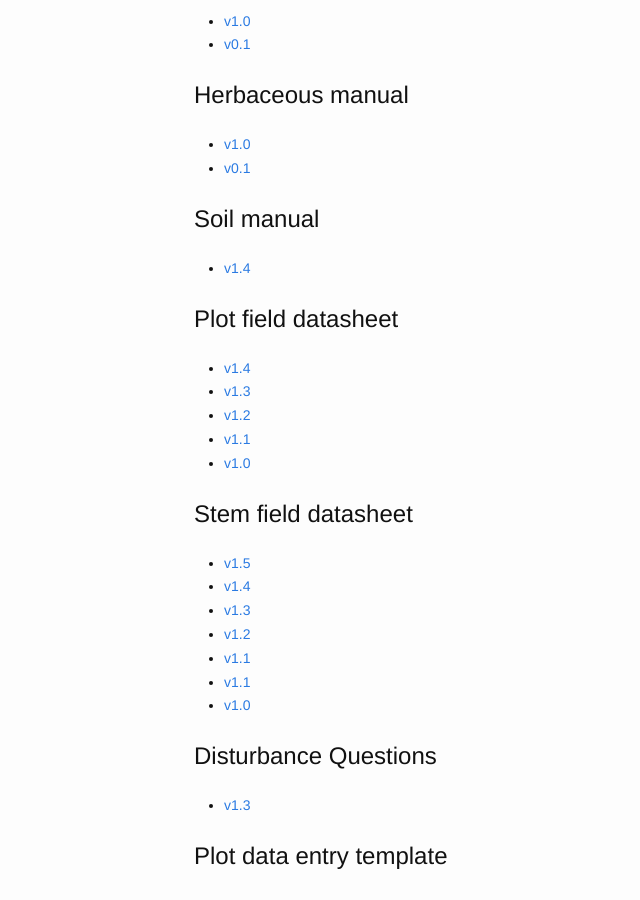
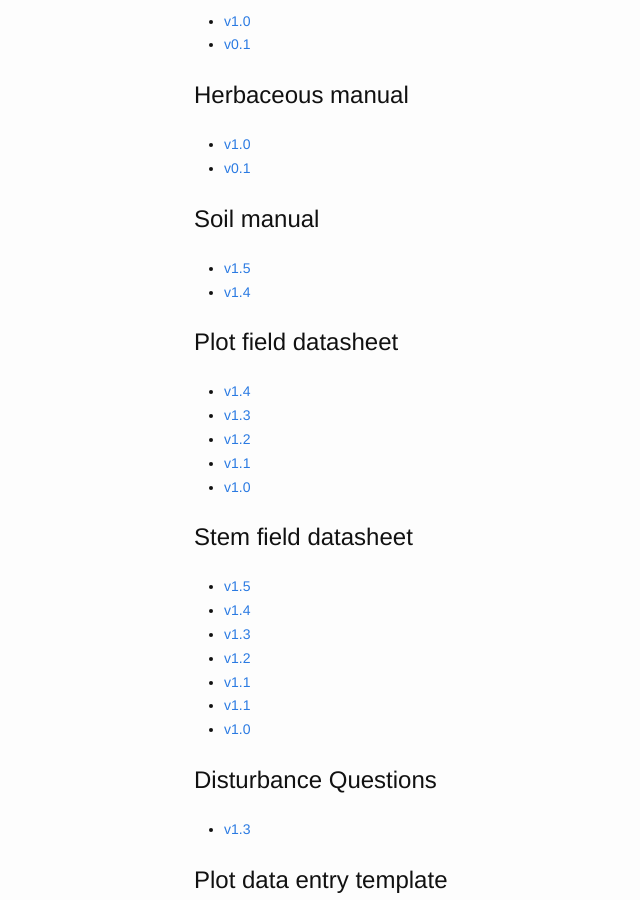
Before and after one commit to seosaw/seosaw.github.io, a Jekyll site: the page built from manual_versions.md, in a window 1280 px wide and 900 px high, scrolled down 714 px. Shown: the whole window, without its empty margins (26-666 px from the left). Built offline with Jekyll 4.4.1, drawn with Linux system fonts in a browser that asks for light colours; nearby versions of some CDN libraries; our own code applies the rules of GitHub Pages for plain Markdown files.

Commit message:
Updated soil manual versions

```diff
--- a/manual_versions.md
+++ b/manual_versions.md
@@ -32,6 +32,7 @@
 
 ## Soil manual
 
+* [v1.5](https://bitbucket.org/miombo/seosaw/raw/master/doc/manuals/soil_manual/versions/soil_protocol_v1.5.pdf)
 * [v1.4](https://bitbucket.org/miombo/seosaw/raw/master/doc/manuals/soil_manual/versions/soil_protocol_v1.4.pdf)
 
 ## Plot field datasheet
```
